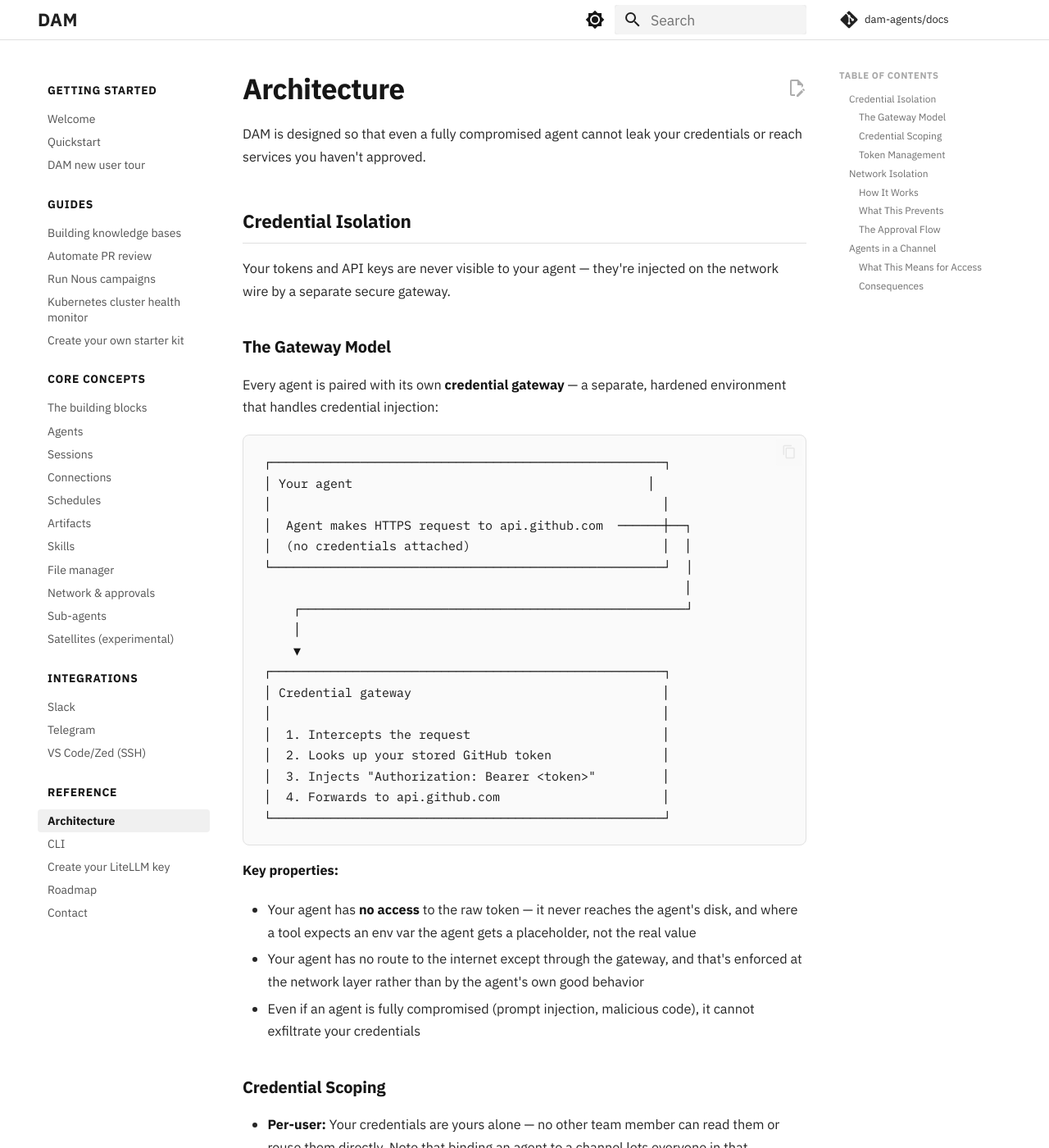
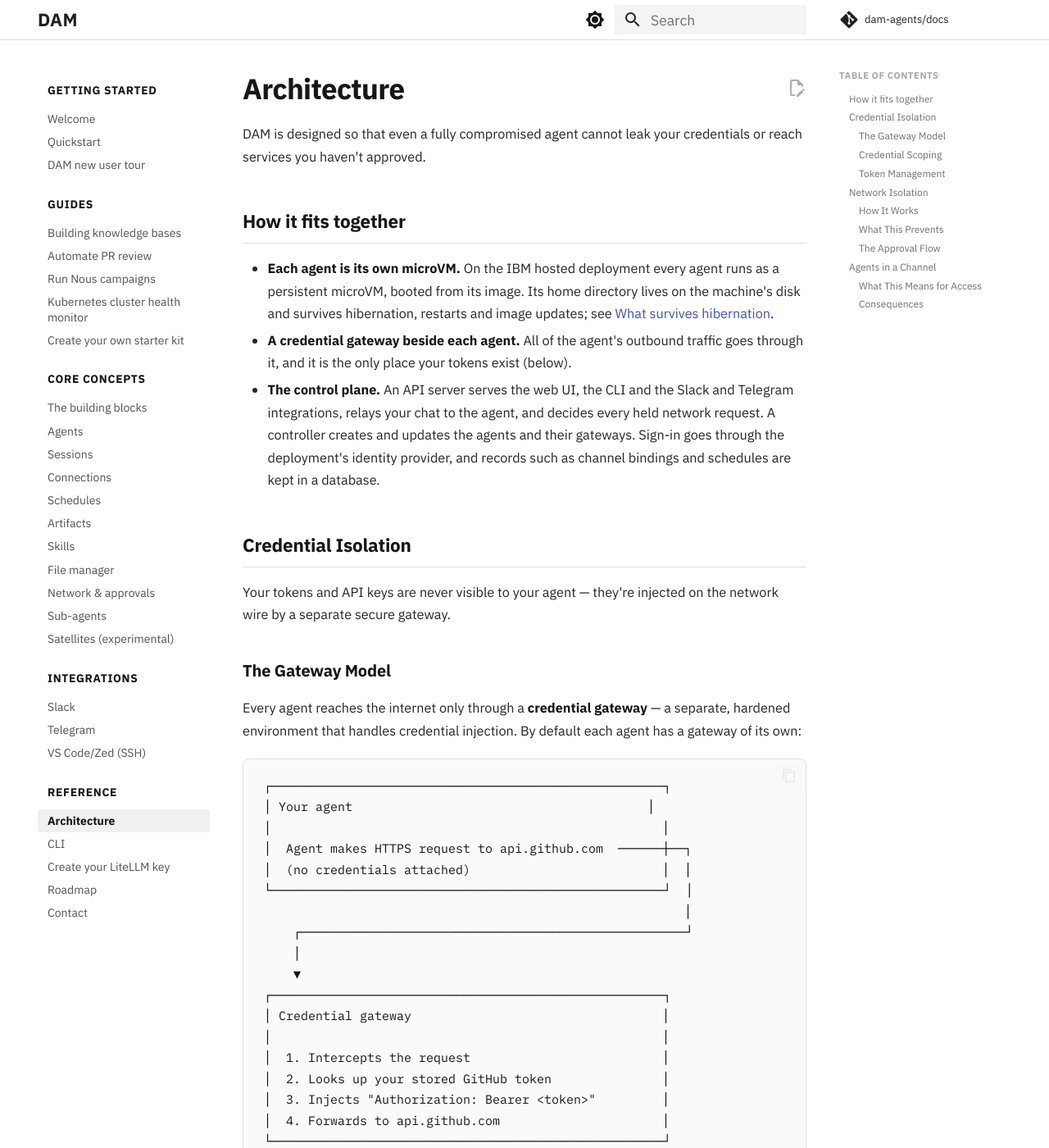
Before and after one commit to dam-agents/docs, an MkDocs documentation site: the page built from docs/reference/architecture.md, in a window 1280 px wide and 1400 px high. Shown: the whole window at 82% size. Built offline with MkDocs 1.6.1 and Material for MkDocs 9.7.7, drawn with Linux system fonts in a browser that asks for light colours; comment, search, counter and statistics services are not loaded; some of the changed text lies outside the part shown.

Commit message:
docs: architecture page covers microVMs, the control plane, shared gateways and sub-agents
Signed-off-by: Jenna Winkler <135358348+jenna-winkler@users.noreply.github.com>
Assisted-By: Claude

````diff
--- a/docs/reference/architecture.md
+++ b/docs/reference/architecture.md
@@ -1,6 +1,18 @@
 # Architecture
 
 DAM is designed so that even a fully compromised agent cannot leak your credentials or reach services you haven't approved.
+
+## How it fits together
+
+- **Each agent is its own microVM.** On the IBM hosted deployment every agent runs as a persistent
+  microVM, booted from its image. Its home directory lives on the machine's disk and survives
+  hibernation, restarts and image updates; see [What survives hibernation](../core-concepts/agents.md#what-survives-hibernation).
+- **A credential gateway beside each agent.** All of the agent's outbound traffic goes through it, and
+  it is the only place your tokens exist (below).
+- **The control plane.** An API server serves the web UI, the CLI and the Slack and Telegram
+  integrations, relays your chat to the agent, and decides every held network request. A controller
+  creates and updates the agents and their gateways. Sign-in goes through the deployment's identity
+  provider, and records such as channel bindings and schedules are kept in a database.
 
 ## Credential Isolation
 
@@ -8,7 +20,7 @@ Your tokens and API keys are never visible to your agent — they're injected on
 
 ### The Gateway Model
 
-Every agent is paired with its own **credential gateway** — a separate, hardened environment that handles credential injection:
+Every agent reaches the internet only through a **credential gateway** — a separate, hardened environment that handles credential injection. By default each agent has a gateway of its own:
 
 ```
 ┌─────────────────────────────────────────────────────┐
@@ -42,6 +54,7 @@ Every agent is paired with its own **credential gateway** — a separate, harden
 - **Per-user:** Your credentials are yours alone — no other team member can read them or reuse them directly. Note that binding an agent to a channel lets everyone in that conversation drive the agent *using* those credentials; see [Agents in a Channel](#agents-in-a-channel).
 - **Per-service:** Each connected service (GitHub, Anthropic, etc.) is stored separately.
 - **All your agents:** Any agent you own can be granted your connected credentials.
+- **Sub-agents:** A sub-agent gets the network access of the agent that started it, never its credentials. It holds only the connections it was granted itself.
 
 ### Token Management
 
@@ -70,7 +83,7 @@ This means:
 
 - **Data exfiltration** — a compromised agent cannot send your code or data to arbitrary servers
 - **Unauthorized API calls** — the agent can't use services you haven't approved
-- **Lateral movement** — agents are isolated from each other and from internal infrastructure
+- **Lateral movement** — agents are isolated from other people's agents and from internal infrastructure. Your own agents run on one shared host per owner, so the strongest boundary is between owners, not between your own agents
 
 ### The Approval Flow
 
````
